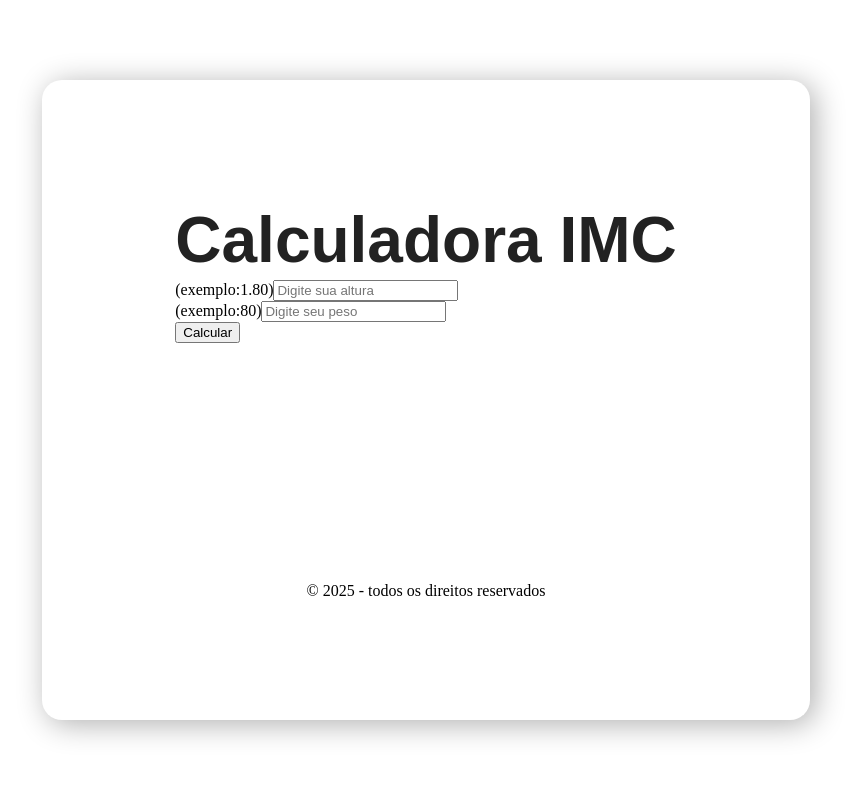
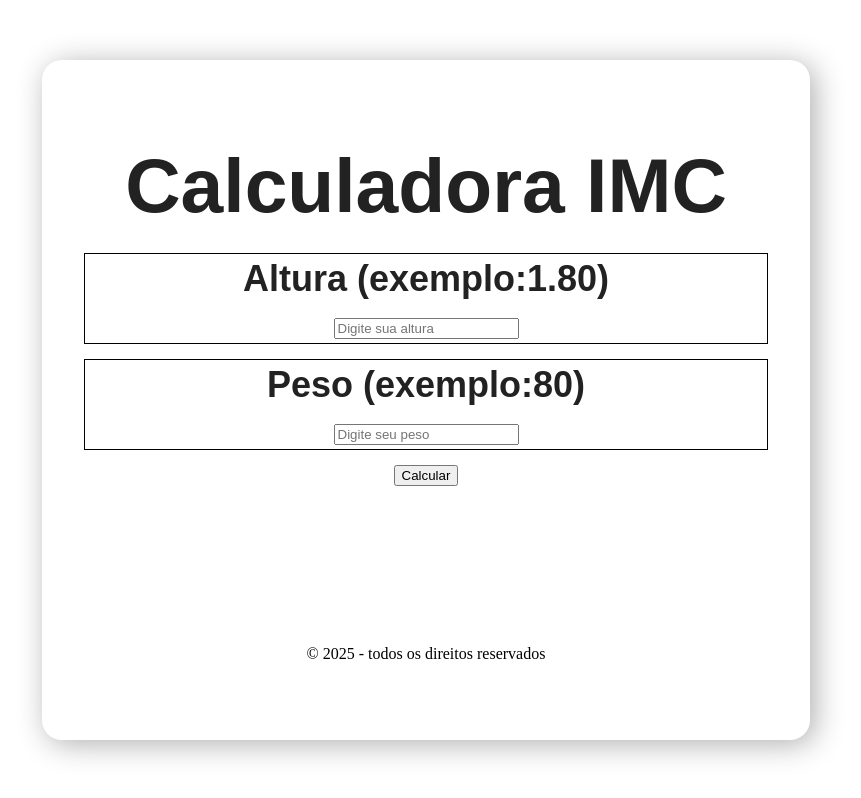
Before and after one commit to phsushi/cpCidade, a React (Vite) app: page / in a window 1280 px wide. Shown: the whole page, without its empty margins (214-1075 px from the left). Built offline with nearby package versions, Linux system fonts and the light colour scheme.

Commit message:
Estilização dos labels/forms e começo dos inputs

```diff
--- a/src/App.jsx
+++ b/src/App.jsx
@@ -32,8 +32,9 @@ function App() {
       <div className="box">
         <Header/>
         <form>
-          <div>
-            <label htmlfor="altura"><span>(exemplo:1.80)</span></label>
+          <div className="input-box">
+            <label htmlfor="altura">Altura <span>(exemplo:1.80)</span></label>
+            <br />
             <input
               type="number"
               id="altura"
@@ -43,8 +44,9 @@ function App() {
             />
           </div>
 
-          <div>
-            <label htmlfor="peso"><span>(exemplo:80)</span></label>
+          <div className="input-box">
+            <label htmlfor="peso">Peso <span>(exemplo:80)</span></label>
+            <br />
             <input
               type="number"
               id="peso"
--- a/src/css/estilo.css
+++ b/src/css/estilo.css
@@ -0,0 +1,31 @@
+.box{
+    display: flex;
+    flex-direction: column;
+    width: 100%;
+}
+
+form{
+    display: flex;
+    flex-direction: column;
+    width: 100%;
+    margin-top: 15px;
+    padding: 4px;
+    justify-content: center;
+    align-items: center;
+    gap: 15px;
+}
+
+label{
+    font-family: Arial, Helvetica, sans-serif;
+    font-size: 4.5vh;
+    font-weight: bold;
+    color: #222;
+}
+.input-box{
+    display: flex;
+    flex-direction: column;
+    width: 90%;
+    padding: 4px;
+    border: solid 1px;
+    align-items: center;
+}
--- a/src/css/global.css
+++ b/src/css/global.css
@@ -14,7 +14,7 @@ body{
     justify-content: center;
     align-items: center;
     width:60vw;
-    height: 80vh;
+    height: 85vh;
     background-color: #fff;
     border-radius: 20px;
     box-shadow: 5px 4px 30px rgb(175, 175, 175);
--- a/src/css/header.css
+++ b/src/css/header.css
@@ -1,11 +1,13 @@
 .header{
     display: flex;
     width: 100%;
-    height: 10vh;
+    height: 12vh;
     justify-content: center;
+    text-align: center;
+    padding: 2px;
 }
 .header h1{
-    font-size: 5vw;
+    font-size: 6vw;
     font-family:Arial, Helvetica, sans-serif;
     font-weight: bold;
     color: #222;
```
